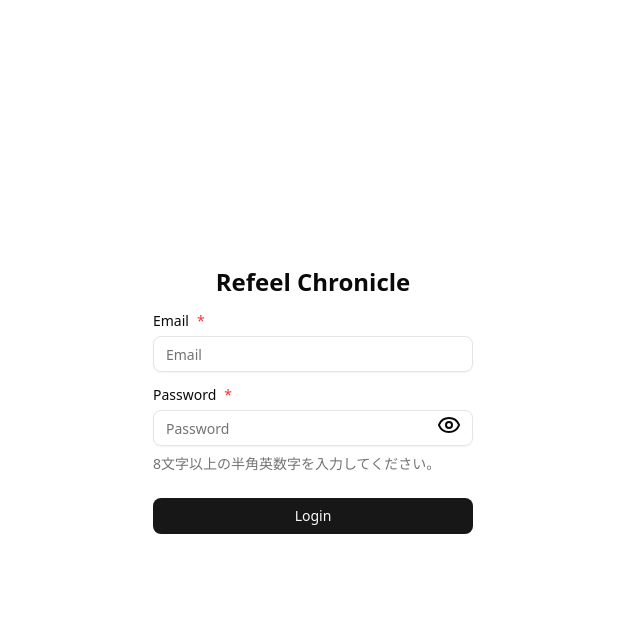
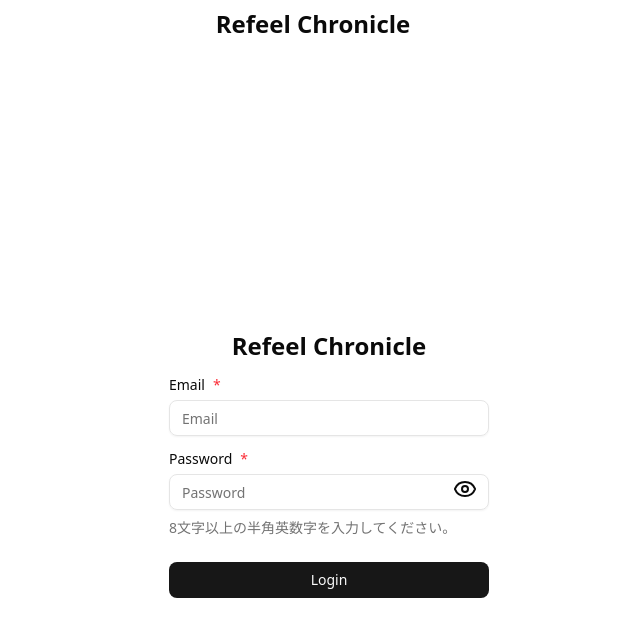
Before and after one commit to hikaru-harr/RefeelChronicle, a Next.js app in the folder apps/web/: page /login in a window 1280 px wide. Shown: the top 636 px of the page, without its empty margins (327-967 px from the left). Built offline with nearby package versions, Linux system fonts and the light colour scheme; no server answers.

Commit message:
feat: ファイルアップロードページとヘッダーを追加し、認証後のリダイレクト先を更新

```diff
--- a/apps/web/src/app/layout.tsx
+++ b/apps/web/src/app/layout.tsx
@@ -27,7 +27,12 @@ export default function RootLayout({
       <body
         className={`${geistSans.variable} ${geistMono.variable} antialiased`}
       >
-        {children}
+        <header className="h-12 flex items-center justify-center">
+          <h1 className="text-2xl font-black">Refeel Chronicle</ h1>
+        </header>
+        <div className="p-4">
+          {children}
+        </div>
       </body>
     </html>
   );
--- a/apps/web/src/components/ui/input.tsx
+++ b/apps/web/src/components/ui/input.tsx
@@ -1,10 +1,11 @@
-import * as React from "react"
+'use client'
+import { useState } from "react"
 
 import { cn } from "@/lib/utils"
 import { Eye, EyeOff } from "lucide-react"
 
 function Input({ className, type, ...props }: React.ComponentProps<"input">) {
-  const [showPassword, setShowPassword] = React.useState(false)
+  const [showPassword, setShowPassword] = useState(false)
   return (
     <div className="relative">
       <input
--- a/apps/web/src/features/auth/useAuth.tsx
+++ b/apps/web/src/features/auth/useAuth.tsx
@@ -45,7 +45,7 @@ const useAuth = () => {
             })
             return
         }
-        router.push('/')
+        router.push('/files')
         setRequestState({
             isLoading: true,
             error: null,
```
